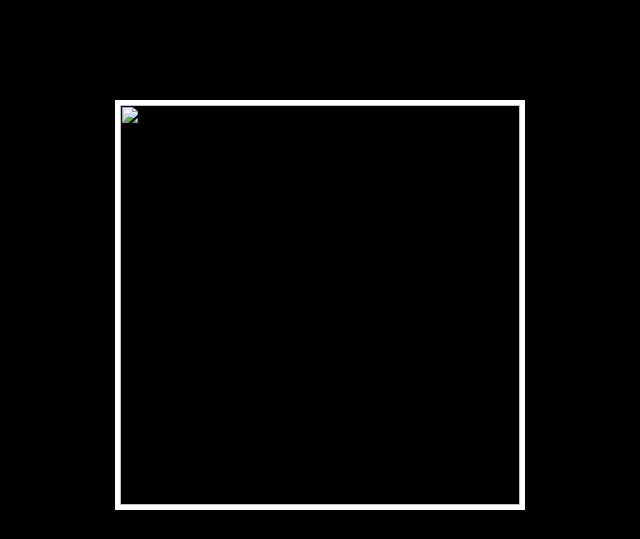
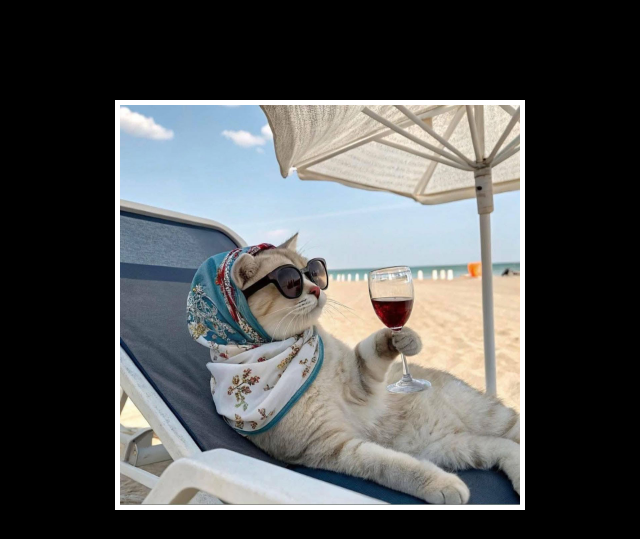
Before and after one commit to deakerika94/motivational-meme, a plain HTML site: page index.html in a window 1280 px wide. Shown: the top 539 px of the page, without its empty margins (320-960 px from the left). Drawn offline with nearby package versions, Linux system fonts and the light colour scheme.

Commit message:
Update index.html

```diff
--- a/index.html
+++ b/index.html
@@ -30,7 +30,7 @@ But it must have the following features:
 
     <body>
       <div class="poster">
-        <img src="i.pinimg.com/1200x/d1/e6/9a/d1e69afaf9971439e5641f48f71f0b4f.jpg"/>
+        <img src="./coolcat.jpg"/>
       <h1>Program hard...</h1>
       <h3>...until you have a life like this cat.</h3>
       </div>
```
